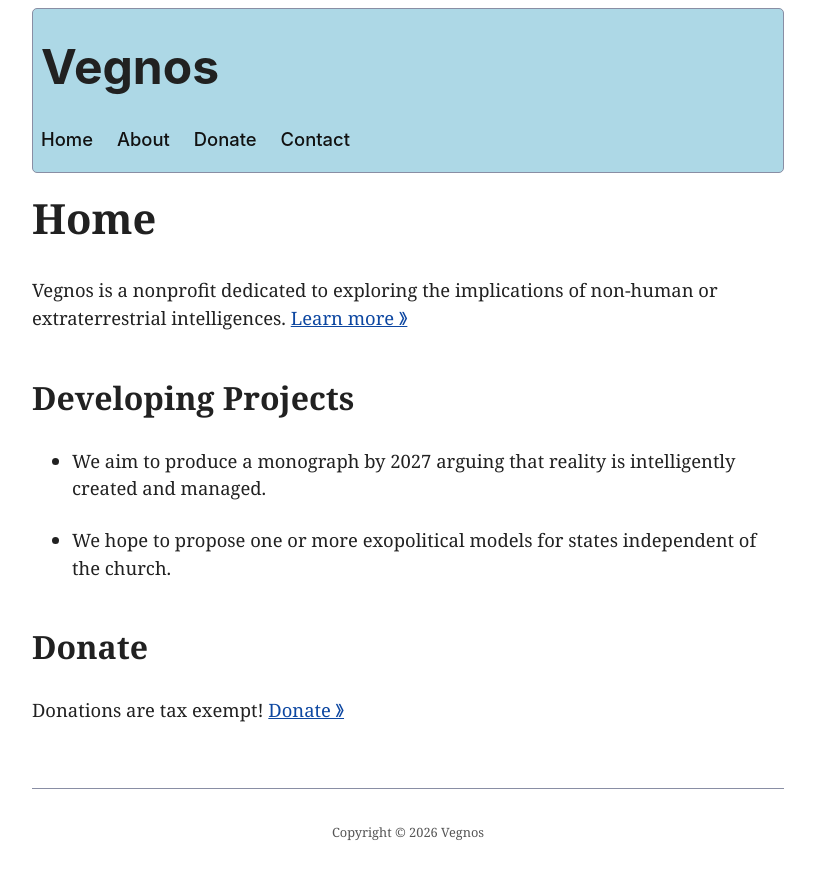
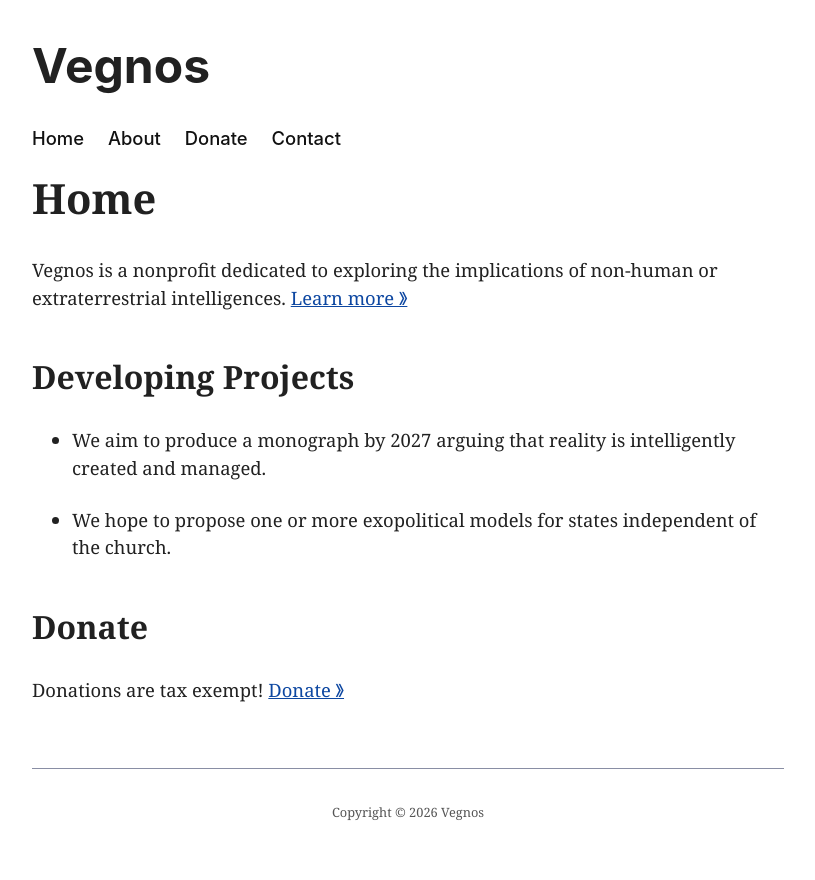
Before and after one commit to jklmnop10/vegnos, a Jekyll site: the page built from index.md, in a window 1280 px wide. Shown: the top 880 px of the page, without its empty margins (232-1047 px from the left). Built offline with Jekyll 4.4.1, drawn with Linux system fonts in a browser that asks for light colours.

Commit message:
Update stylesheet.css

```diff
--- a/assets/css/stylesheet.css
+++ b/assets/css/stylesheet.css
@@ -62,10 +62,10 @@ html {
 
 .site-header {
 	/*background-color: var(--accent-bg);*/
-	background-color: #ADD8E6;
+/*	background-color: #ADD8E6;
     border: var(--border-width) solid var(--border);
 	border-radius: var(--standard-border-radius);
-	padding: 0 .5rem;
+	padding: 0 .5rem; */
 }
 
 .site-header nav ul {
```
